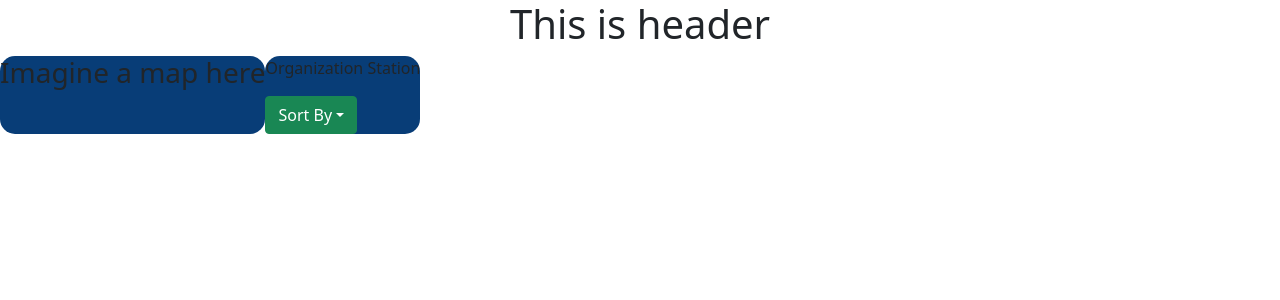
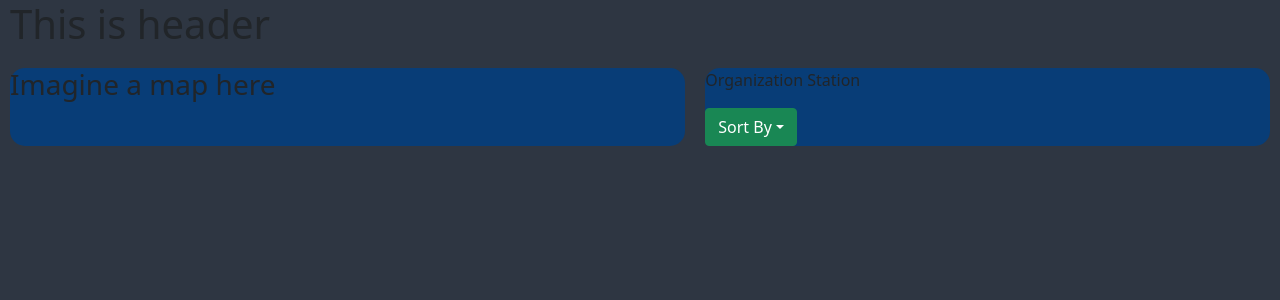
Before and after one commit to haved/Veracity7, a React (Create React App) app: page / in a window 1280 px wide. Shown: the top 300 px of the page. Built offline with nearby package versions, Linux system fonts and the light colour scheme.

Commit message:
masse css shit

```diff
--- a/src/App.tsx
+++ b/src/App.tsx
@@ -13,10 +13,10 @@ function App() {
   let ais = d3.csv("http://localhost:3000/data/Dataset_Gren_AIS_2021.csv");
 
   return (
-    <div>
-      <div className="App">
+    <div className="App">
+      <div>
         <header className="App-header">
-          <h1>This is header</h1>
+          <h1 style={{marginLeft: 10}}>This is header</h1>
         </header>
       </div>
         <div className="ContainerContainer">
--- a/src/Style/App.css
+++ b/src/Style/App.css
@@ -1,5 +1,6 @@
 .App {
-  text-align: center;
+  background: #2e3642;
+  height: 100vh;
 }
 
 .map-container {
@@ -10,5 +11,7 @@
   display: flex;
   flex-direction: row;
   flex-wrap: wrap;
-
+  align-items: stretch;
+  width: 100%;
+  margin-top: 20px;
 }
--- a/src/Style/Container.css
+++ b/src/Style/Container.css
@@ -1,4 +1,8 @@
 .Container {
     background: #083D77;
     border-radius: 15px;
+    align-items: baseline;
+    flex-grow: 1;
+    margin-right: 10px;
+    margin-left: 10px;
 }
```
